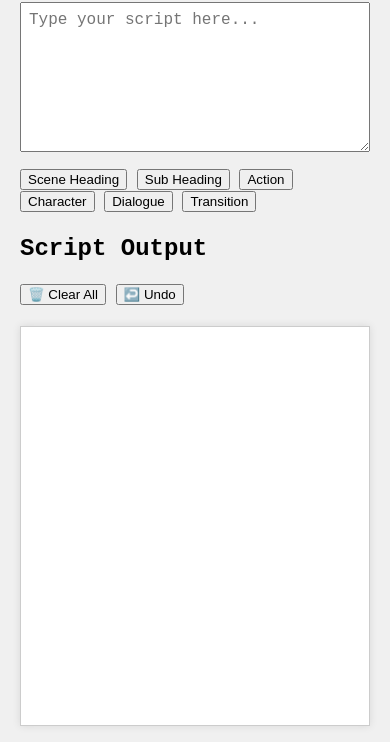
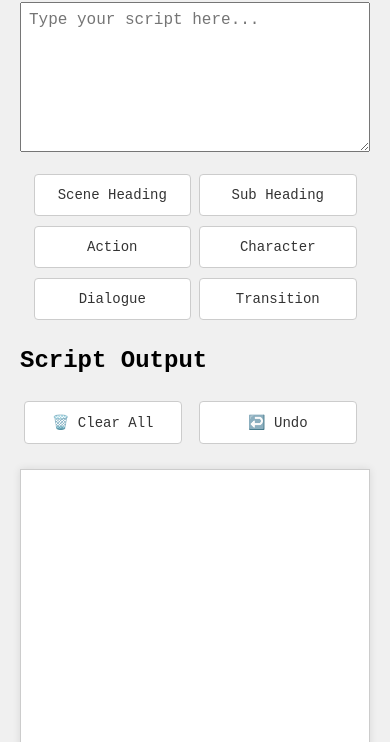
Before and after one commit to OliverPSmith/screenplayEditor, a plain HTML site: page index.html in a window 390 px wide. Shown: the part 102-844 px from the top of the page. Drawn offline with Linux system fonts and the light colour scheme.

Commit message:
Style and make buttons responsive

```diff
--- a/main.css
+++ b/main.css
@@ -33,6 +33,25 @@ textarea {
     margin: 20px auto;
     box-shadow: 0 0 8px rgba(0,0,0,0.1);
 }
+
+button {
+    font-family: inherit;
+    font-size: 14px;
+    padding: 6px 18px;
+    margin: 5px 4px;
+    border: 1px solid #ccc;
+    border-radius: 4px;
+    background-color: #fff;
+    color: #333;
+    cursor: pointer;
+    transition: background-color 0.2s ease, border-color 0.2s ease;
+}
+
+button:hover {
+    background-color: #f0f0f0;
+    border-color: #999;
+}
+
 
 .line {
     display: flex;
@@ -120,6 +139,19 @@ textarea {
     .output {
         padding: 10px;
     }
+    #inputBtns {
+        width: 100%;
+        display: flex;
+        flex-direction: row;
+        flex-wrap: wrap;
+        align-items: center;
+        justify-content: center;
+    }
+    button {
+        padding: 12px 14px;
+        width: 45%;
+    }
+
     .line {
         margin-bottom: 20px;
     }
```
